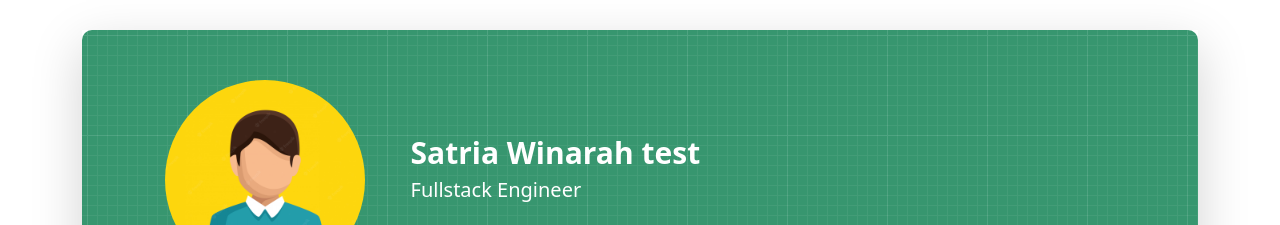
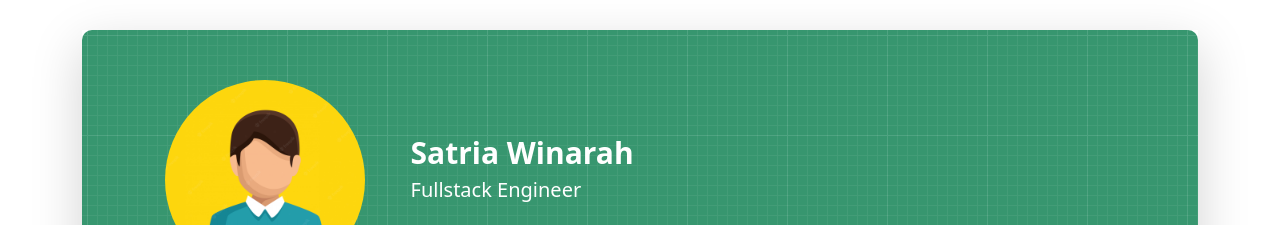
Before and after one commit to satriawinarah/web-profile, a React (Create React App) app: page / in a window 1280 px wide. Shown: the top 225 px of the page. Built offline with nearby package versions, Linux system fonts and the light colour scheme.

Commit message:
undo column name

```diff
--- a/src/header/Header.js
+++ b/src/header/Header.js
@@ -17,7 +17,7 @@ const Header = () => (
                     <Col></Col>
                 </Row>
                 <Row className={"column-name"}>
-                    <Col>Satria Winarah test</Col>
+                    <Col>Satria Winarah</Col>
                 </Row>
                 <Row className={"column-profession"}>
                     <Col>Fullstack Engineer</Col>
```
